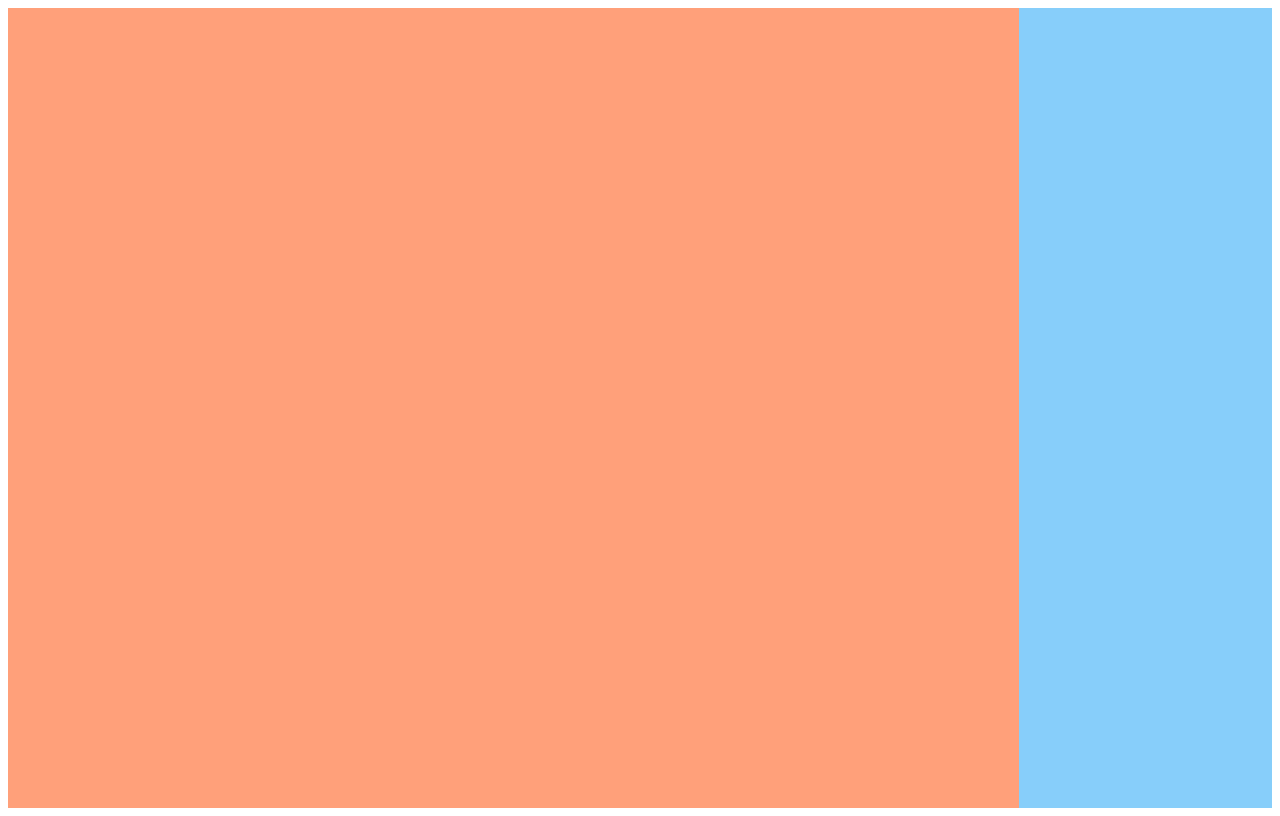
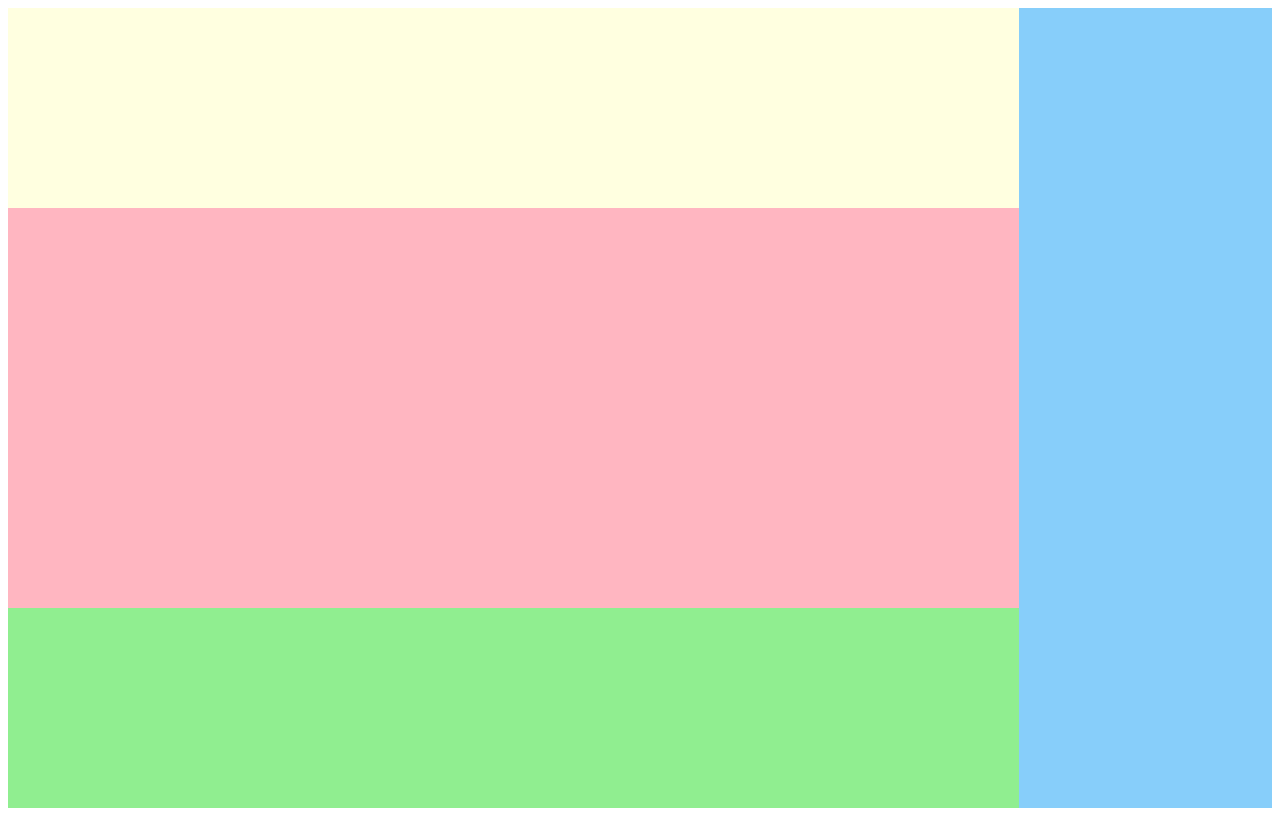
Before and after one commit to Jelly-code/Flexbox-1, a plain HTML site: page index.html in a window 1280 px wide. Drawn offline with Linux system fonts and the light colour scheme.

Commit message:
Correccion tamaños de cada seccion

```diff
--- a/index.html
+++ b/index.html
@@ -13,12 +13,17 @@
             <header>
 
             </header>
+
+            <section>
+
+            </section>
+
             <footer>
 
             </footer>
         </div>
+
         <aside>
-
         </aside>
     </div>
 
--- a/style.css
+++ b/style.css
@@ -1,6 +1,5 @@
 .contenedor-principal {
     display: flex;
-    height: 100vh;
     background-color: lightcyan;
 }
 
@@ -9,6 +8,21 @@
     width: 80%;
 }
 
+header {
+    background-color: lightyellow;
+    height: 200px;
+}
+
+section {
+    background-color: lightpink;
+    height: 400px;
+}
+
+footer {
+    background-color: lightgreen;
+    height: 200px;
+}
+
 aside {
     background-color: lightskyblue;
     width: 20%;
```
